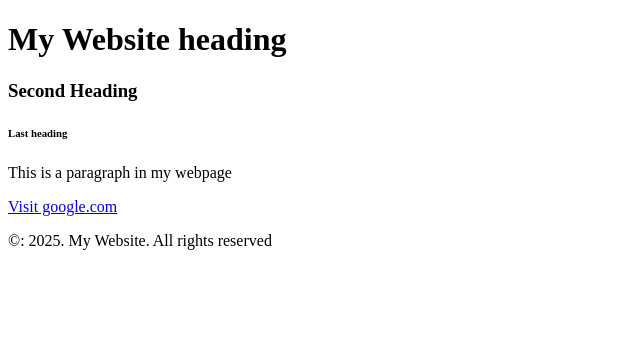
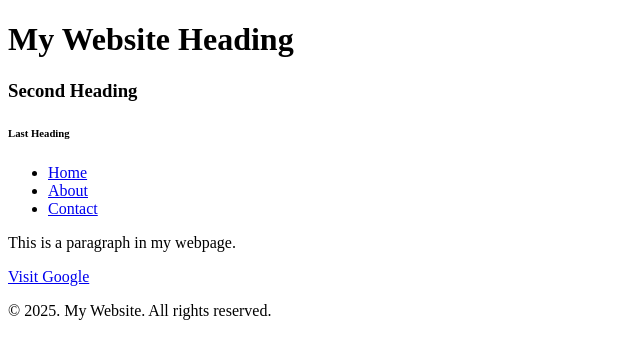
Before and after one commit to violetwanjiru/Deployment_project, a plain HTML site: page index.html in a window 1280 px wide. Shown: the whole page, without its empty margins (0-640 px from the left). Drawn offline with Linux system fonts and the light colour scheme.

Commit message:
Updated index.html and added new tutorial files

```diff
--- a/index.html
+++ b/index.html
@@ -1,30 +1,34 @@
 <!DOCTYPE html>
-<html lang = "en">
+<html lang="en">
     <head>
-        <meta name = "description" content = "This is a simple html webpage">
-        <meta name = "Author" content = "Kaiser the OG">
-
-        <title> My first webpage</title>
-
+        <meta charset="UTF-8">
+        <meta name="description" content="This is a simple HTML webpage">
+        <meta name="author" content="Kaiser the OG">
+        <title>My First Webpage</title>
     </head>
     <body>
         <header>
-
-        <h1> My Website heading</h1>
-        <h3> Second Heading</h3>
-        <h6>Last heading</h6>
-
+            <h1>My Website Heading</h1>
+            <h3>Second Heading</h3>
+            <h6>Last Heading</h6>
         </header>
 
+        <!-- Navigation Section -->
+        <nav>
+            <ul>
+                <li><a href="index.html">Home</a></li>
+                <li><a href="about.html">About</a></li>
+                <li><a href="contact.html">Contact</a></li>
+            </ul>
+        </nav>
+
         <main>
+            <p>This is a paragraph in my webpage.</p>
+            <a href="https://google.com">Visit Google</a>
+        </main>
 
-        <p> This is a paragraph in my webpage</p>
-        <a href = "https://google.com"> Visit google.com </a>
-
-        </main>
         <footer>
-
-            <p>&copy: 2025. My Website. All rights reserved </p>
+            <p>&copy; 2025. My Website. All rights reserved.</p>
         </footer>
     </body>
 </html>
```
